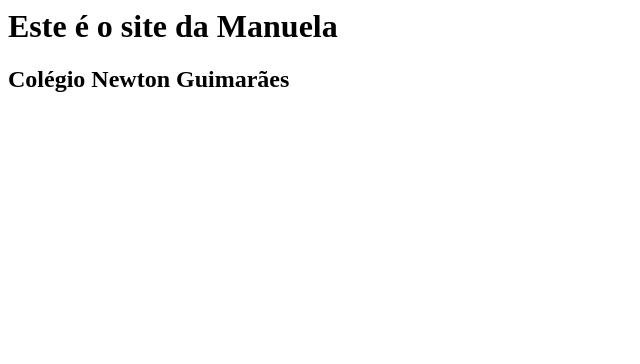
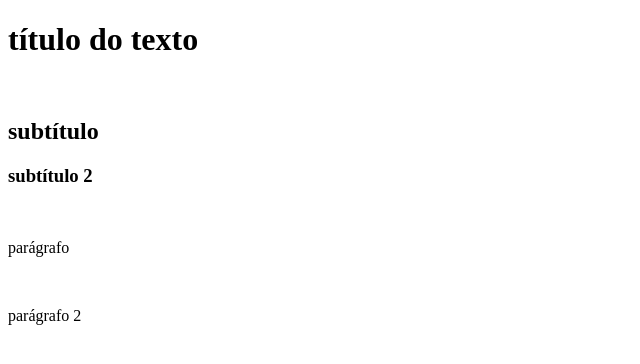
Before and after one commit to manuelapolezer/1Bmanuelapcsite, a plain HTML site: page index.html in a window 1280 px wide. Shown: the whole page, without its empty margins (0-640 px from the left). Drawn offline with Linux system fonts and the light colour scheme.

Commit message:
atualização 2

```diff
--- a/index.html
+++ b/index.html
@@ -1,2 +1,17 @@
-<h1>Este é o site da Manuela</h1>
-<h2>Colégio Newton Guimarães</h2>
+<!DOCTYPE html>
+<html lang="pt-br">
+ <head>
+  <title> título do site </title>
+</head>
+
+<body>
+    <h1> título do texto </h1>
+    <br>
+    <h2> subtítulo</h2>
+    <h3> subtítulo 2</h3>
+    <br>
+    <p> parágrafo</p>
+    <br>
+    <p> parágrafo 2</p>
+    </body>
+    </html>
```
